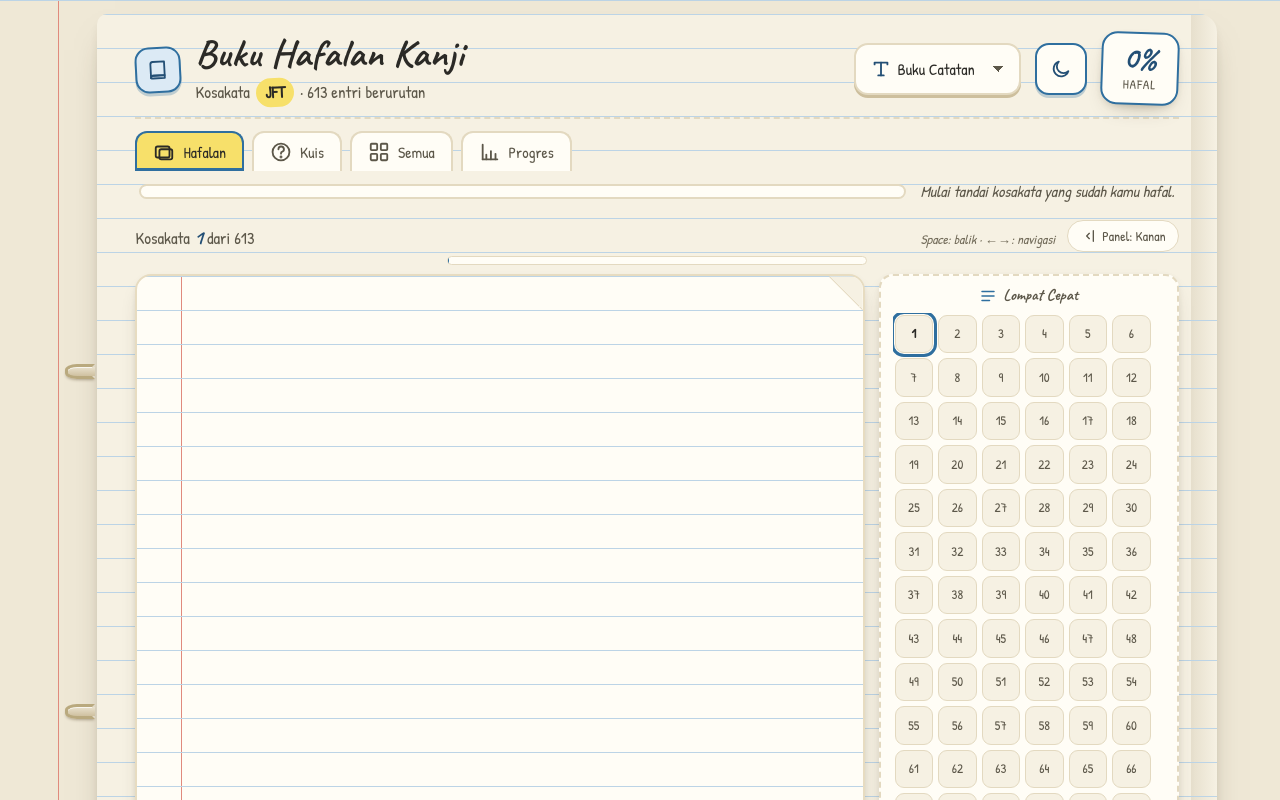
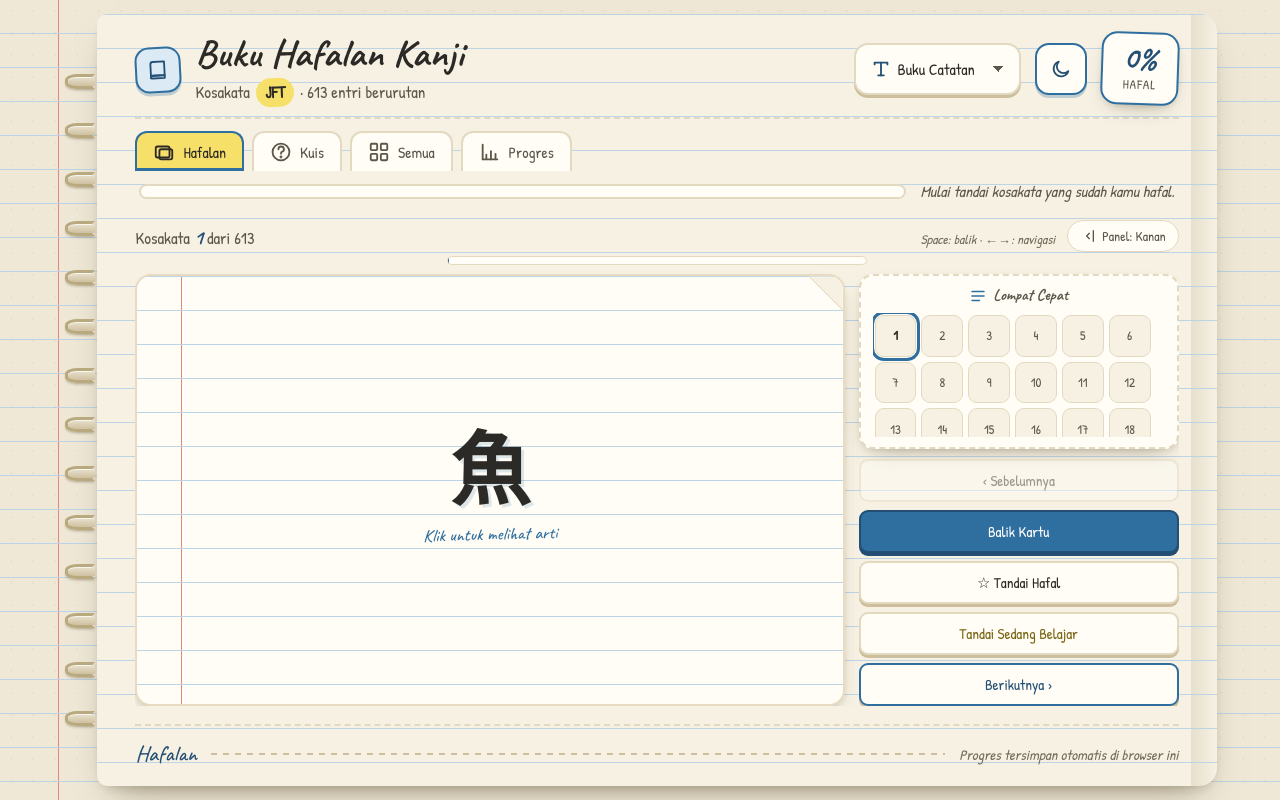
Before and after one commit to amirudinR/KanjiLPK, a React (Vite) app: page / in a window 1280 px wide. Shown: the top 800 px of the page. Built offline with nearby package versions, Linux system fonts and the light colour scheme; a web font is replaced by a local one.

Commit message:
Desktop: kunci rantai tinggi ke viewport, Hafalan muat satu layar tanpa scroll

```diff
--- a/src/styles/flashcard.css
+++ b/src/styles/flashcard.css
@@ -725,20 +725,29 @@
 @media (min-width: 761px) and (min-height: 620px) {
   .flashcard {
     gap: 9px;
+    height: 100%;
+    min-height: 0;
+  }
+
+  .flashcard-header {
+    flex: none;
   }
 
   /* Kartu di kiri, panel "Lompat Cepat" + tombol kontrol di kanan.
-     Dua kolom berdampingan (bukan atas-bawah) supaya hemat tinggi layar. */
+     Dua kolom berdampingan; tinggi baris mengisi sisa tinggi kartu. */
   .flashcard-main {
+    flex: 1 1 auto;
+    min-height: 0;
     display: grid;
-    grid-template-columns: minmax(0, 1fr) 300px;
+    grid-template-columns: minmax(0, 1fr) 320px;
+    grid-template-rows: minmax(0, 1fr);
     gap: 14px;
     align-items: stretch;
   }
 
   /* Panel dipindah ke kiri (urutan kolom dibalik). */
   .flashcard-main.is-aside-left {
-    grid-template-columns: 300px minmax(0, 1fr);
+    grid-template-columns: 320px minmax(0, 1fr);
   }
 
   .flashcard-main.is-aside-left .flashcard-flip {
@@ -760,6 +769,7 @@
     flex-direction: column;
     gap: 10px;
     min-width: 0;
+    min-height: 0;
   }
 
   .flashcard-counter {
@@ -770,11 +780,11 @@
     font-size: 1.3rem;
   }
 
-  /* Tinggi kartu sekaligus mengisi tinggi kolom kanan. */
+  /* Kartu mengisi tinggi baris grid (bukan tinggi konten aside). */
   .flashcard-flip,
   .flashcard-inner {
     height: 100%;
-    min-height: clamp(300px, 46vh, 520px);
+    min-height: 0;
   }
 
   .flashcard-face {
@@ -803,30 +813,37 @@
     gap: 4px;
   }
 
-  /* Panel Lompat Cepat di kolom kanan — mengisi sisa tinggi. */
+  /* Panel Lompat Cepat di kolom kanan — mengisi sisa tinggi, daftar
+     nomornya scroll di dalam panel (bukan memanjangkan halaman). */
   .flashcard-sidebar {
     margin-top: 0;
     padding: 10px 12px;
     flex: 1 1 auto;
     min-height: 0;
+    display: flex;
+    flex-direction: column;
+    overflow: hidden;
   }
 
   .flashcard-sidebar-title {
     font-size: 1rem;
     margin-bottom: 8px;
+    flex: none;
   }
 
   .flashcard-jump-list {
-    grid-template-columns: repeat(auto-fill, minmax(36px, 1fr));
+    grid-template-columns: repeat(auto-fill, minmax(38px, 1fr));
     gap: 5px;
-    max-height: none;
     flex: 1 1 auto;
     min-height: 0;
+    max-height: none;
+    overflow-y: auto;
     align-content: start;
   }
 
   .flashcard-jump {
     font-size: 0.82rem;
+    aspect-ratio: 1 / 1;
   }
 
   /* Tombol kontrol menumpuk vertikal di kolom kanan. */
@@ -849,17 +866,12 @@
 /* Layar desktop pendek (mis. tinggi ~700px) — mampatkan lebih agresif
    agar tetap muat tanpa scroll. */
 @media (min-width: 761px) and (min-height: 620px) and (max-height: 780px) {
-  .flashcard-flip,
-  .flashcard-inner {
-    min-height: clamp(280px, 44vh, 340px);
-  }
-
   .flashcard-kanji {
     font-size: clamp(2.4rem, 9vh, 4.25rem);
   }
 
   .flashcard-jump-list {
-    grid-template-columns: repeat(auto-fill, minmax(32px, 1fr));
+    grid-template-columns: repeat(auto-fill, minmax(34px, 1fr));
     gap: 4px;
   }
 }
--- a/src/styles/layout.css
+++ b/src/styles/layout.css
@@ -384,16 +384,38 @@
    Hanya berlaku di layar lebar (>=761px), jadi tampilan ponsel tak terpengaruh.
    ========================================================================== */
 @media (min-width: 761px) and (min-height: 620px) {
+  /* Kunci seluruh rantai ke tinggi viewport supaya TIDAK ADA scroll.
+     Hanya area kartu yang fleksibel. */
+  html,
+  body {
+    height: 100%;
+    overflow: hidden;
+  }
+
+  body {
+    min-height: 0;
+  }
+
+  #root {
+    height: 100%;
+  }
+
   .app {
+    height: 100%;
+    align-items: stretch;
     padding: 14px clamp(12px, 2.4vw, 26px);
   }
 
   .notebook {
+    display: flex;
+    flex-direction: column;
+    height: 100%;
     padding: 18px clamp(18px, 3vw, 40px) 14px;
   }
 
   .notebook-head {
     padding-bottom: 10px;
+    flex: none;
   }
 
   .notebook-title-icon {
@@ -416,6 +438,7 @@
 
   .tabs {
     margin-top: 12px;
+    flex: none;
   }
 
   .tab {
@@ -425,15 +448,32 @@
 
   .progress-strip {
     padding: 8px 4px 12px;
+    flex: none;
   }
 
+  /* Badan buku menyerap sisa tinggi. Tab Hafalan dirancang muat penuh
+     tanpa scroll; tab lain (Kuis/Semua/Progres) boleh scroll di dalam
+     area ini, jadi halaman utama tetap tidak ikut memanjang. */
   .notebook-body {
+    flex: 1 1 auto;
+    min-height: 0;
     padding: 4px 0 6px;
+    display: flex;
+    flex-direction: column;
+    overflow-y: auto;
+    overflow-x: hidden;
+  }
+
+  .notebook-body > .flashcard {
+    flex: 1 1 auto;
+    min-height: 0;
+    overflow: hidden;
   }
 
   .notebook-foot {
     margin-top: 12px;
     padding-top: 10px;
     font-size: 0.9rem;
+    flex: none;
   }
 }
```
